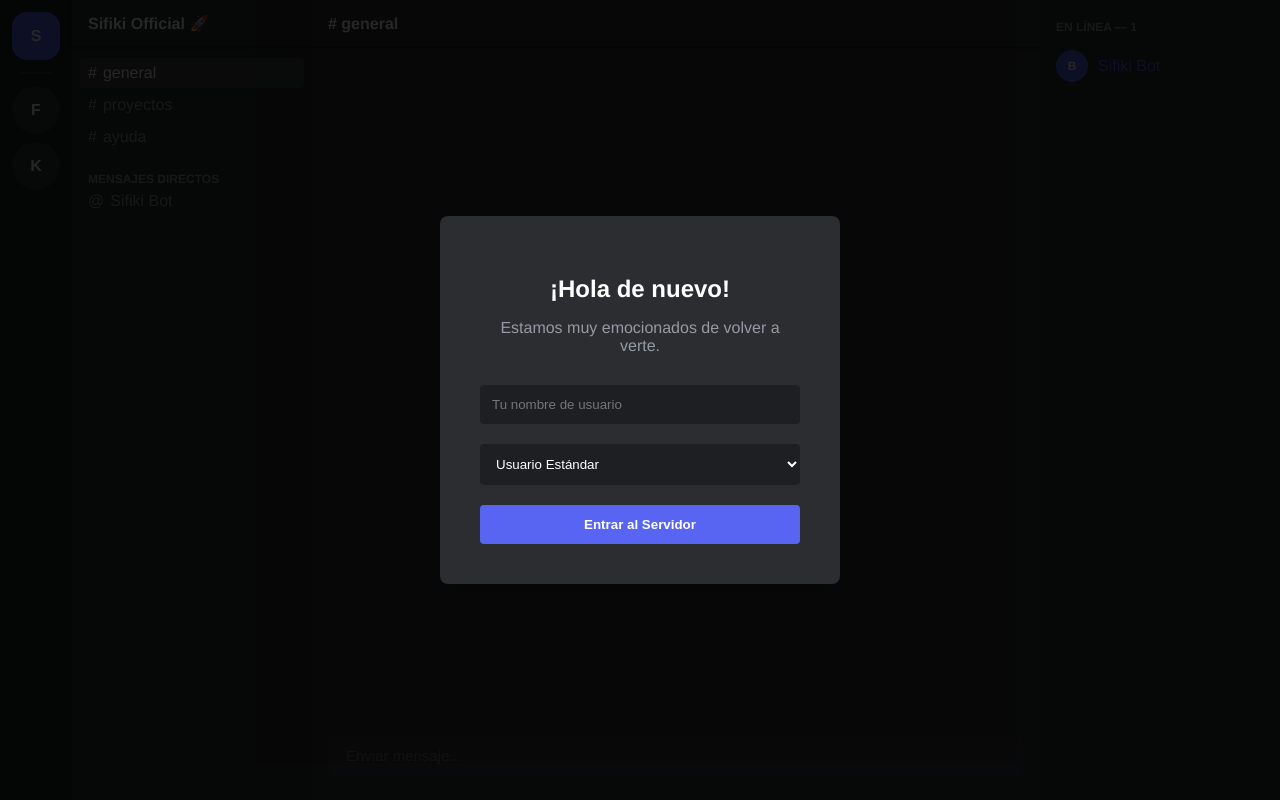
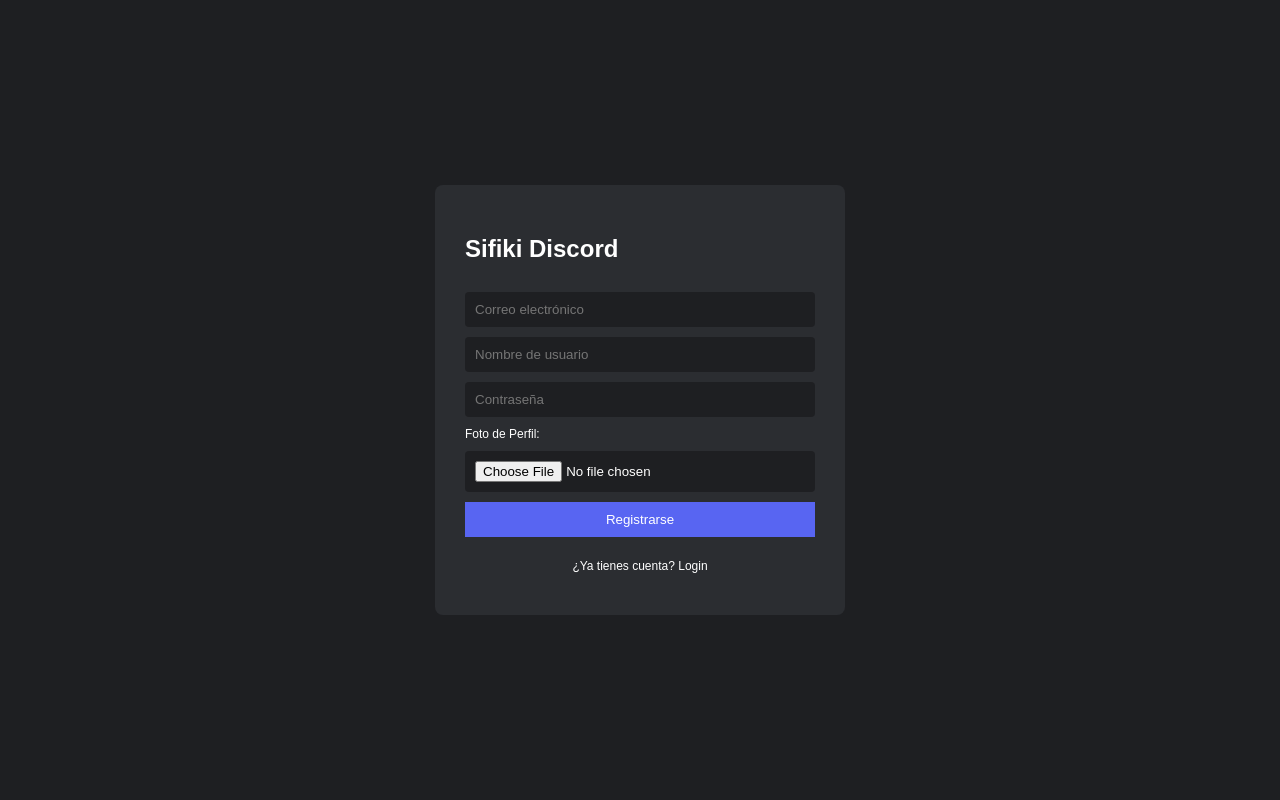
Before and after one commit to sifikistudios/sifiki-chat, a Flask app: page / in a window 1280 px wide. Run offline with Flask 3, Linux system fonts and the light colour scheme; some libraries are stand-ins or nearby versions.

Commit message:
index.html

```diff
--- a/templates/index.html
+++ b/templates/index.html
@@ -2,225 +2,157 @@
 <html lang="es">
 <head>
     <meta charset="UTF-8">
-    <meta name="viewport" content="width=device-width, initial-scale=1.0">
-    <title>Sifiki Discord Edition</title>
+    <title>Sifiki Discord Cloud</title>
     <script src="https://cdnjs.cloudflare.com/ajax/libs/socket.io/4.0.1/socket.io.js"></script>
     <style>
-        :root {
-            --bg-server-list: #1e1f22;
-            --bg-channels: #2b2d31;
-            --bg-chat: #313338;
-            --bg-users: #2b2d31;
-            --bg-input: #383a40;
-            --text-normal: #dbdee1;
-            --text-muted: #949ba4;
-            --brand: #5865f2;
-            --admin: #f1c40f;
-            --mod: #2ecc71;
-            --user: #9b59b6;
-        }
+        :root { --bg-dark: #1e1f22; --bg-mid: #2b2d31; --bg-chat: #313338; --brand: #5865f2; }
+        body { margin: 0; font-family: sans-serif; background: var(--bg-dark); color: white; display: flex; height: 100vh; }
 
-        * { box-sizing: border-box; }
-        body, html { margin: 0; padding: 0; height: 100%; font-family: 'gg sans', 'Helvetica Neue', Arial; background: var(--bg-server-list); overflow: hidden; }
+        /* Auth Overlay */
+        #auth-overlay { position: fixed; inset: 0; background: var(--bg-dark); z-index: 2000; display: flex; align-items: center; justify-content: center; }
+        .auth-card { background: var(--bg-mid); padding: 30px; border-radius: 8px; width: 350px; display: flex; flex-direction: column; gap: 10px; }
+        input { padding: 10px; border-radius: 4px; border: none; background: #1e1f22; color: white; }
 
-        /* Pantalla de Entrada */
-        #login-overlay {
-            position: fixed; inset: 0; background: rgba(0,0,0,0.85);
-            display: flex; align-items: center; justify-content: center; z-index: 9999;
-        }
-        .login-box { background: var(--bg-channels); padding: 40px; border-radius: 8px; width: 400px; text-align: center; box-shadow: 0 8px 16px rgba(0,0,0,0.2); }
-        .login-box input, .login-box select {
-            width: 100%; padding: 12px; margin: 10px 0; border-radius: 4px; border: none; background: var(--bg-server-list); color: white;
-        }
+        /* Layout */
+        .sidebar { width: 240px; background: var(--bg-mid); display: flex; flex-direction: column; }
+        .chat { flex: 1; background: var(--bg-chat); display: flex; flex-direction: column; }
 
-        /* Layout Principal */
-        .main-wrapper { display: flex; height: 100vh; width: 100vw; }
+        .nav-item { padding: 10px 15px; cursor: pointer; color: #949ba4; }
+        .nav-item:hover, .active { background: #3f4147; color: white; }
+        .voice-active { color: #23a55a !important; font-weight: bold; }
 
-        /* 1. Lista de Servidores (Iconos a la izquierda) */
-        .server-sidebar { width: 72px; background: var(--bg-server-list); display: flex; flex-direction: column; align-items: center; padding-top: 12px; gap: 8px; }
-        .server-icon { width: 48px; height: 48px; background: var(--bg-chat); border-radius: 50%; display: flex; align-items: center; justify-content: center; cursor: pointer; transition: 0.2s; color: white; font-weight: bold; }
-        .server-icon:hover { border-radius: 15px; background: var(--brand); }
+        #messages { flex: 1; overflow-y: auto; padding: 20px; }
+        .msg-row { display: flex; gap: 15px; margin-bottom: 15px; }
+        .pfp { width: 40px; height: 40px; border-radius: 50%; object-fit: cover; }
+        .owner-tag { color: #ed4245; font-weight: bold; }
 
-        /* 2. Lista de Canales */
-        .channels-sidebar { width: 240px; background: var(--bg-channels); display: flex; flex-direction: column; }
-        .header-section { height: 48px; border-bottom: 1px solid #1f2023; display: flex; align-items: center; padding: 0 16px; font-weight: bold; color: white; box-shadow: 0 1px 2px rgba(0,0,0,0.2); }
-        .channel-list { flex: 1; padding: 10px 8px; }
-        .channel-item { padding: 6px 8px; border-radius: 4px; cursor: pointer; color: var(--text-muted); display: flex; align-items: center; gap: 6px; margin-bottom: 2px; }
-        .channel-item:hover { background: rgba(255,255,255,0.05); color: var(--text-normal); }
-        .channel-item.active { background: rgba(255,255,255,0.1); color: white; }
-
-        /* 3. Área de Chat */
-        .chat-container { flex: 1; display: flex; flex-direction: column; background: var(--bg-chat); }
-        .chat-messages { flex: 1; overflow-y: auto; padding: 16px; display: flex; flex-direction: column; gap: 16px; }
-
-        /* Mensajes Individuales */
-        .msg-group { display: flex; gap: 16px; }
-        .msg-avatar { width: 40px; height: 40px; border-radius: 50%; background: var(--brand); flex-shrink: 0; display: flex; align-items: center; justify-content: center; color: white; font-weight: bold; }
-        .msg-content { display: flex; flex-direction: column; }
-        .msg-header { display: flex; align-items: center; gap: 8px; }
-        .username { font-weight: 500; cursor: pointer; }
-        .username:hover { text-decoration: underline; }
-        .time { font-size: 12px; color: var(--text-muted); }
-        .text { color: var(--text-normal); line-height: 1.4; margin-top: 2px; }
-
-        /* Input de mensaje */
-        .input-area { padding: 0 16px 24px 16px; }
-        .input-wrapper { background: var(--bg-input); border-radius: 8px; padding: 11px 16px; }
-        #msg-input { background: transparent; border: none; color: white; width: 100%; outline: none; font-size: 15px; }
-
-        /* 4. Lista de Usuarios (Derecha) */
-        .users-sidebar { width: 240px; background: var(--bg-users); padding: 20px 8px; display: flex; flex-direction: column; gap: 10px; }
-        .user-category { font-size: 12px; font-weight: bold; color: var(--text-muted); text-transform: uppercase; margin-left: 8px; }
-        .user-card { display: flex; align-items: center; gap: 10px; padding: 6px 8px; border-radius: 4px; cursor: pointer; }
-        .user-card:hover { background: rgba(255,255,255,0.05); }
-        .status-dot { width: 10px; height: 10px; border-radius: 50%; background: #23a55a; border: 2px solid var(--bg-users); }
-
-        /* Colores de Roles */
-        .admin { color: var(--admin); }
-        .mod { color: var(--mod); }
-        .user { color: var(--user); }
-
+        .input-area { padding: 20px; }
+        .box { background: #383a40; padding: 10px; border-radius: 8px; display: flex; }
+        #msg-in { background: transparent; border: none; color: white; flex: 1; outline: none; }
     </style>
 </head>
 <body>
 
-<div id="login-overlay">
-    <div class="login-box">
-        <h2 style="color: white; margin-bottom: 8px;">¡Hola de nuevo!</h2>
-        <p style="color: var(--text-muted); margin-bottom: 20px;">Estamos muy emocionados de volver a verte.</p>
-        <input type="text" id="username" placeholder="Tu nombre de usuario" autocomplete="off">
-        <select id="role">
-            <option value="user">Usuario Estándar</option>
-            <option value="mod">Moderador</option>
-            <option value="admin">Administrador del Sistema</option>
-        </select>
-        <button onclick="login()" style="width: 100%; padding: 12px; background: var(--brand); color: white; border: none; border-radius: 4px; cursor: pointer; font-weight: bold; margin-top: 10px;">Entrar al Servidor</button>
+<div id="auth-overlay">
+    <div class="auth-card" id="auth-box">
+        <h2>Sifiki Discord</h2>
+        <input type="email" id="email" placeholder="Correo electrónico">
+        <input type="text" id="user" placeholder="Nombre de usuario">
+        <input type="password" id="pass" placeholder="Contraseña">
+        <label style="font-size: 12px;">Foto de Perfil:</label>
+        <input type="file" id="pfp-input" accept="image/*">
+        <button onclick="register()" style="background:var(--brand); color:white; border:none; padding:10px; cursor:pointer;">Registrarse</button>
+        <p onclick="toggleAuth()" style="font-size:12px; cursor:pointer; text-align:center;">¿Ya tienes cuenta? Login</p>
     </div>
 </div>
 
-<div class="main-wrapper">
-    <div class="server-sidebar">
-        <div class="server-icon" style="background: var(--brand); border-radius: 15px;">S</div>
-        <div style="width: 32px; height: 2px; background: var(--bg-input); margin: 4px 0;"></div>
-        <div class="server-icon">F</div>
-        <div class="server-icon">K</div>
-    </div>
+<div class="sidebar">
+    <div style="padding:15px; font-weight:bold; border-bottom:1px solid #232428;">Sifiki Server</div>
+    <div class="nav-item active" onclick="setRoom('general', this)"># general</div>
+    <div class="nav-item" onclick="setRoom('proyectos', this)"># proyectos</div>
+    <div class="nav-item" onclick="setRoom('multimedia', this)"># multimedia</div>
+    <div style="margin-top:20px; padding:10px; font-size:12px; color:#949ba4;">CANALES DE VOZ</div>
+    <div class="nav-item" id="voice-chan" onclick="toggleVoice()">🔊 General Voz</div>
+</div>
 
-    <div class="channels-sidebar">
-        <div class="header-section">Sifiki Official 🚀</div>
-        <div class="channel-list">
-            <div class="channel-item active" onclick="setChannel('general')"><span>#</span> general</div>
-            <div class="channel-item" onclick="setChannel('proyectos')"><span>#</span> proyectos</div>
-            <div class="channel-item" onclick="setChannel('ayuda')"><span>#</span> ayuda</div>
-            <div style="margin-top: 20px;" class="user-category">Mensajes Directos</div>
-            <div class="channel-item"><span>@</span> Sifiki Bot</div>
-        </div>
-    </div>
-
-    <div class="chat-container">
-        <div class="header-section" id="channel-name"># general</div>
-        <div class="chat-messages" id="chat-box"></div>
-        <div class="input-area">
-            <div class="input-wrapper">
-                <input type="text" id="msg-input" placeholder="Enviar mensaje...">
-            </div>
-        </div>
-    </div>
-
-    <div class="users-sidebar" id="user-list">
-        <div class="user-category">En línea — 1</div>
-        <div class="user-card">
-            <div class="msg-avatar" style="width: 32px; height: 32px; font-size: 12px;">B</div>
-            <span class="username" style="color: var(--brand)">Sifiki Bot</span>
+<div class="chat">
+    <div id="messages"></div>
+    <div class="input-area">
+        <div class="box">
+            <button onclick="document.getElementById('file-in').click()">+</button>
+            <input type="file" id="file-in" hidden onchange="uploadMedia(this)">
+            <input type="text" id="msg-in" placeholder="Enviar mensaje...">
         </div>
     </div>
 </div>
 
 <script>
     const socket = io();
-    let currentUser = { name: "", role: "", channel: "general" };
+    let userData = { name: "", role: "", avatar: "", channel: "general" };
+    let isVoice = false;
 
-    function login() {
-        const nameInput = document.getElementById('username');
-        const roleInput = document.getElementById('role');
-
-        if (nameInput.value.trim()) {
-            currentUser.name = nameInput.value;
-            currentUser.role = roleInput.value;
-            document.getElementById('login-overlay').style.display = 'none';
-
-            // Unirse al canal inicial
-            socket.emit('join', { channel: currentUser.channel, user: currentUser.name });
-
-            // Agregarme a la lista de usuarios visual
-            addUserToList(currentUser.name, currentUser.role);
-        }
+    // --- AUTENTICACIÓN ---
+    function register() {
+        const file = document.getElementById('pfp-input').files[0];
+        const reader = new FileReader();
+        reader.onload = () => {
+            socket.emit('register', {
+                email: document.getElementById('email').value,
+                username: document.getElementById('user').value,
+                password: document.getElementById('pass').value,
+                avatar: reader.result
+            });
+        };
+        if(file) reader.readAsDataURL(file);
+        else alert("Sube una foto de perfil");
     }
 
-    function setChannel(name) {
-        currentUser.channel = name;
-        document.getElementById('channel-name').innerText = `# ${name}`;
-        document.getElementById('chat-box').innerHTML = ''; // Limpiar chat al cambiar
+    socket.on('auth_response', (data) => {
+        if(data.status === 'success') {
+            userData = { name: data.user, role: data.role, avatar: data.avatar, channel: 'general' };
+            document.getElementById('auth-overlay').style.display = 'none';
+            setRoom('general', document.querySelector('.nav-item'));
+        } else alert(data.msg);
+    });
 
-        // Actualizar UI
-        document.querySelectorAll('.channel-item').forEach(item => {
-            item.classList.toggle('active', item.innerText.includes(name));
-        });
-
-        socket.emit('join', { channel: name, user: currentUser.name });
+    // --- FUNCIONALIDAD ---
+    function setRoom(name, el) {
+        userData.channel = name;
+        document.querySelectorAll('.nav-item').forEach(i => i.classList.remove('active'));
+        el.classList.add('active');
+        document.getElementById('messages').innerHTML = '';
+        socket.emit('join', { channel: name, user: userData.name });
     }
 
-    function sendMessage() {
-        const input = document.getElementById('msg-input');
-        if (input.value.trim()) {
-            const payload = {
-                user: currentUser.name,
-                role: currentUser.role,
-                msg: input.value,
-                channel: currentUser.channel,
-                time: new Date().toLocaleTimeString([], { hour: '2-digit', minute: '2-digit' })
-            };
-            socket.emit('chat-msg', payload);
-            input.value = '';
-        }
+    function toggleVoice() {
+        isVoice = !isVoice;
+        const btn = document.getElementById('voice-chan');
+        btn.classList.toggle('voice-active', isVoice);
+        if(isVoice) alert("Conectado a voz (Simulado: Tu micro está activo)");
     }
 
-    function addUserToList(name, role) {
-        const list = document.getElementById('user-list');
-        const card = document.createElement('div');
-        card.className = 'user-card';
-        card.innerHTML = `
-            <div class="msg-avatar" style="width: 32px; height: 32px; font-size: 12px; background: #444;">${name[0]}</div>
-            <span class="username ${role}">${name}</span>
-        `;
-        list.appendChild(card);
+    function uploadMedia(input) {
+        const file = input.files[0];
+        const reader = new FileReader();
+        reader.onload = (e) => {
+            socket.emit('chat-msg', {
+                user: userData.name, avatar: userData.avatar, role: userData.role,
+                channel: userData.channel, msg: e.target.result, type: file.type.startsWith('image') ? 'image' : 'video'
+            });
+        };
+        reader.readAsDataURL(file);
     }
 
+    document.getElementById('msg-in').onkeypress = (e) => {
+        if(e.key === 'Enter' && e.target.value.trim()){
+            socket.emit('chat-msg', {
+                user: userData.name, avatar: userData.avatar, role: userData.role,
+                channel: userData.channel, msg: e.target.value, type: 'text'
+            });
+            e.target.value = '';
+        }
+    };
+
     socket.on('message', (data) => {
-        if (data.channel === currentUser.channel) {
-            const chatBox = document.getElementById('chat-box');
-            const msgDiv = document.createElement('div');
-            msgDiv.className = 'msg-group';
+        if(data.channel !== userData.channel) return;
+        const box = document.getElementById('messages');
+        const div = document.createElement('div');
+        div.className = 'msg-row';
 
-            msgDiv.innerHTML = `
-                <div class="msg-avatar">${data.user[0].toUpperCase()}</div>
-                <div class="msg-content">
-                    <div class="msg-header">
-                        <span class="username ${data.role}">${data.user}</span>
-                        <span class="time">Hoy a las ${data.time || '12:00'}</span>
-                    </div>
-                    <div class="text">${data.msg}</div>
-                </div>
-            `;
-            chatBox.appendChild(msgDiv);
-            chatBox.scrollTop = chatBox.scrollHeight;
-        }
-    });
+        let content = data.type === 'text' ? `<div>${data.msg}</div>` :
+                      data.type === 'image' ? `<img src="${data.msg}" style="max-width:300px; border-radius:8px;">` :
+                      `<video src="${data.msg}" controls style="max-width:300px;"></video>`;
 
-    document.getElementById('msg-input').addEventListener('keypress', (e) => {
-        if (e.key === 'Enter') sendMessage();
+        div.innerHTML = `
+            <img src="${data.avatar}" class="pfp">
+            <div>
+                <span class="${data.role === 'owner' ? 'owner-tag' : ''}">${data.user}</span>
+                ${content}
+            </div>
+        `;
+        box.appendChild(div);
+        box.scrollTop = box.scrollHeight;
     });
 </script>
-
 </body>
 </html>
```
